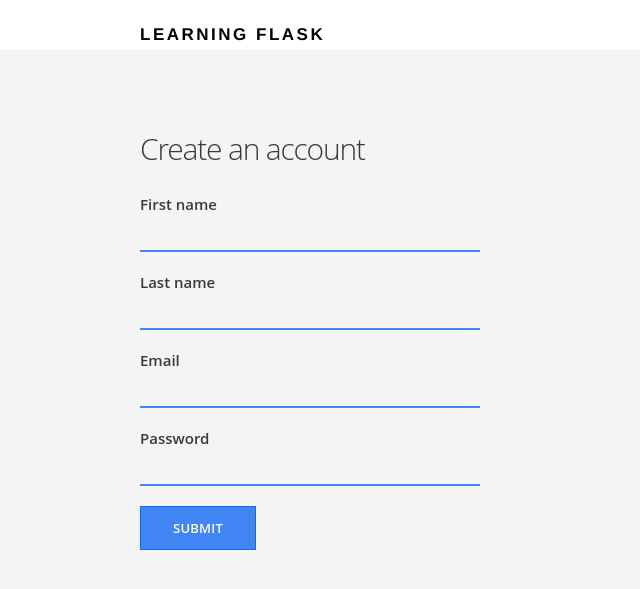
After one commit to Geetha495/learning_flask, a Flask app: template templates/signup.html in a window 1280 px wide. The commit adds this page. Shown: the top 589 px of the page, without its empty margins (0-640 px from the left). Run offline with Flask 2, Linux system fonts and the light colour scheme; the template is opened without the code that fills it, so the values that code supplies are empty, except form fields; form fields are guessed from the names that the template uses.

Commit message:
html for signup page

```diff
--- a/templates/index.html
+++ b/templates/index.html
@@ -6,7 +6,7 @@
 		<div class="container">
 			<div class="section-content">
 				<h2>Discover places nearby</h2>
-				<a href="#" class="btn-primary">SIGN UP</a>
+				<a href="{{ url_for('signup')}}" class="btn-primary">SIGN UP</a>
 				<a href="{{ url_for('about')}}" class="btn-secondary">LEARN MORE</a>
 			</div>
 
--- a/templates/layout.html
+++ b/templates/layout.html
@@ -1,11 +1,6 @@
 <!DOCTYPE html>
 <html lang="en">
 <head>
-	<meta charset="UTF-8">
-	<meta http-equiv="X-UA-Compatible" content="IE=edge">
-	<meta name="viewport" content="width=device-width, initial-scale=1.0">
-	<link href="http://fonts.googleapis.com/css?family=Open+Sans:300,400,600" rel="stylesheet">
-	<!-- <link href="https://cdn.jsdelivr.net/npm/bootstrap@5.0.2/dist/css/bootstrap.min.css" rel="stylesheet" integrity="sha384-EVSTQN3/azprG1Anm3QDgpJLIm9Nao0Yz1ztcQTwFspd3yD65VohhpuuCOmLASjC" crossorigin="anonymous"> -->
 	<link href="{{ url_for('static',filename = 'css/main.css') }}" rel="stylesheet" >
 
 </head>
--- /dev/null
+++ b/templates/signup.html
@@ -0,0 +1,93 @@
+{% extends "layout.html" %}
+
+{%block content %}
+
+<main class="container signup-section">
+	<div class="section-content">
+		<h2>Create an account</h2>
+
+		<form method="POST" action="signup" novalidate>
+			{{  form.hidden_tag  }}
+
+
+			<div class="form-group">
+				{{  form.first_name.label }}
+
+
+				{% if form.first_name.errors %}
+
+
+
+				{% for error in form.first_name.errors %}
+
+					<p class="error-message">{{  error }}</p>
+
+
+				{% endfor%}
+
+				{% endif%}
+
+				{{ form.first_name }}
+
+			</div>
+
+			<div class="form-group">
+				{{  form.last_name.label }}
+
+				{% if form.last_name.errors%}
+
+				{% for error in form.last_name.errors %}
+
+					<p class="error-message">{{ error }}</p>
+
+				{% endfor%}
+
+				{% endif%}
+
+				{{ form.last_name }}
+
+			</div>
+
+			<div class="form-group">
+				{{  form.email.label }}
+
+				{% if form.email.errors %}
+
+				{% for error in form.email.errors %}
+
+					<p class="error-message">{{ error }}</p>
+
+				{% endfor%}
+
+				{% endif%}
+
+				{{ form.email }}
+
+			</div>
+
+			<div class="form-group">
+				{{  form.password.label }}
+
+				{% if form.password.errors%}
+
+				{% for error in form.password.errors %}
+
+					<p class="error-message">{{ error }}</p>
+
+				{% endfor%}
+
+				{% endif%}
+
+				{{ form.password }}
+
+			</div>
+
+
+			{{ form.submit(class="btn-primary") }}
+
+
+		</form>
+	</div>
+</main>
+
+{% endblock %}
```
